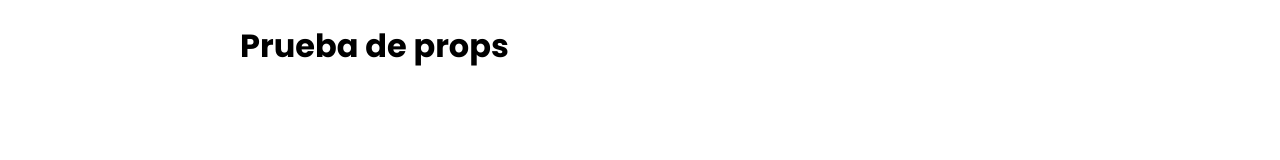
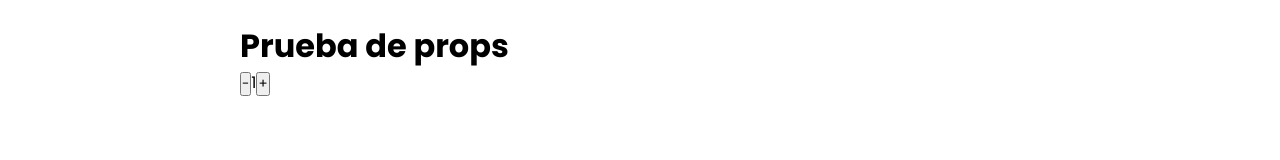
Before and after one commit to JuampiSoro/proyect__react, a React (Create React App) app: page / in a window 1280 px wide. Shown: the part 122-282 px from the top of the page. Built offline with nearby package versions, Linux system fonts and the light colour scheme.

Commit message:
Item Count

```diff
--- /dev/null
+++ b/src/components/ItemCount.js
@@ -0,0 +1,19 @@
+import { useState } from "react"
+
+const ItemCount = ({ inicio, stock }) => {
+    const [v, setValor] = useState(inicio);
+
+    return (
+        <div>
+            <button onClick={() => {
+                v === 1 ? console.log("No podes sacar más productos") : setValor(v - 1);
+            }}>-</button>
+            {v}
+            <button onClick={() => {
+                v < stock ? setValor(v + 1) : console.log("No hay mas stock!");;
+            }}>+</button>
+        </div>
+    )
+}
+
+export default ItemCount
--- a/src/components/ItemListContainer.js
+++ b/src/components/ItemListContainer.js
@@ -1,7 +1,13 @@
-const ItemListContainer = (props) => {
+import ItemCount from './ItemCount'
+
+const ItemListContainer = ({ contenido }) => {
+
+
+
     return (
         <main className="products__container">
-            <h1>{props.contenido}</h1>
+            <h1>{contenido}</h1>
+            <ItemCount inicio={1} stock={10} />
         </main>
     )
 }
```
